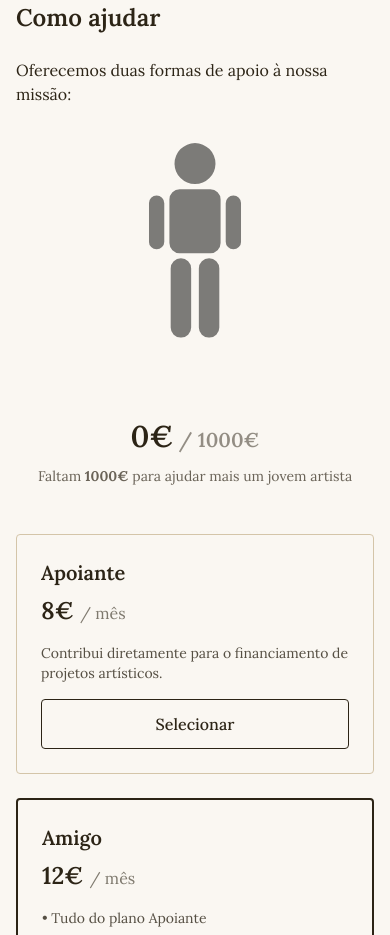
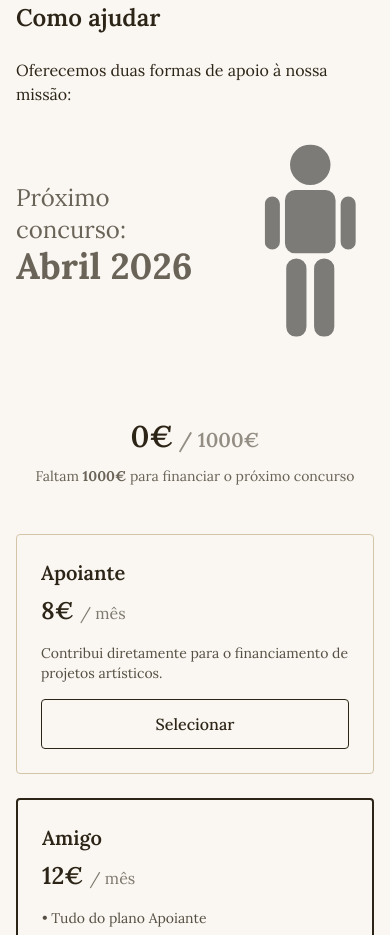
Before and after one commit to alramalho/amigosdochapim, a Next.js app: page / in a window 390 px wide. Shown: the part 1360-2295 px from the top of the page. Built offline with nearby package versions, Linux system fonts and the light colour scheme; no server answers.

Commit message:
feat: concurso style

```diff
--- a/src/components/donation-progress.tsx
+++ b/src/components/donation-progress.tsx
@@ -50,6 +50,11 @@ export function DonationProgress({ selectedAmount = 0 }: DonationProgressProps)
 
   return (
     <div className="flex flex-col items-center gap-6">
+      <div className="flex flex-row justify-around items-center md:gap-15 gap-6 w-full">
+        <div className="text-left mb-16">
+          <h1 className="text-2xl sm:text-3xl md:text-3xl text-foreground/70">Próximo concurso:</h1>
+          <h1 className="text-4xl sm:text-6xl md:text-6xl text-foreground/70 font-bold">Abril 2026</h1>
+        </div>
         <div className="relative w-32 h-64 md:w-40 md:h-80">
           {/* Human figure SVG */}
           <svg
@@ -95,7 +100,7 @@ export function DonationProgress({ selectedAmount = 0 }: DonationProgressProps)
                   width="100"
                   height={`${selectedProgress * 2}`}
                   fill="url(#selectedPattern)"
-                className="transition-all duration-700 ease-out"
+                  className="transition-all duration-[1500ms] ease-out"
                 />
               </g>
             )}
@@ -108,7 +113,7 @@ export function DonationProgress({ selectedAmount = 0 }: DonationProgressProps)
                 width="100"
                 height={`${donationsProgress * 2}`}
                 fill="#722F37"
-              className="transition-all duration-1000 ease-out"
+                className="transition-all duration-[2000ms] ease-out"
               />
             </g>
 
@@ -120,7 +125,7 @@ export function DonationProgress({ selectedAmount = 0 }: DonationProgressProps)
                 width="100"
                 height={`${fundosProgress * 2}`}
                 fill="var(--color-primary)"
-              className="transition-all duration-1000 ease-out"
+                className="transition-all duration-[2000ms] ease-out"
               />
             </g>
 
@@ -141,6 +146,7 @@ export function DonationProgress({ selectedAmount = 0 }: DonationProgressProps)
               <div className="w-6 h-6 border-2 border-primary border-t-transparent rounded-full animate-spin" />
             </div>
           )}
+        </div>
       </div>
 
       {/* Progress info */}
@@ -189,7 +195,7 @@ export function DonationProgress({ selectedAmount = 0 }: DonationProgressProps)
               "Objetivo alcançado!"
             )
           ) : (
-            <>Faltam <strong>{(goal - totalWithSelected).toFixed(0)}€</strong> para ajudar mais um jovem artista</>
+            <>Faltam <strong>{(goal - totalWithSelected).toFixed(0)}€</strong> para financiar o próximo concurso</>
           )}
         </p>
       </div>
--- a/src/components/donation-section.tsx
+++ b/src/components/donation-section.tsx
@@ -4,8 +4,8 @@ import { useState } from "react";
 import { DonationProgress } from "./donation-progress";
 import { PricingCard } from "./pricing-card";
 
-// 6 months of subscription (duration of each concurso)
-const SUBSCRIPTION_MONTHS = 6;
+// Duration of each concurso in months
+const SUBSCRIPTION_MONTHS = 4;
 const TIER_PRICES = {
   APOIANTE: 8,
   AMIGO: 12,
@@ -85,7 +85,7 @@ export function DonationSection() {
         <div className="mt-8 text-center">
           <p className="text-sm text-foreground/60 mb-4">
             Com a tua subscrição de {TIER_PRICES[selectedTier]}€/mês, contribuirás{" "}
-            <strong>{selectedAmount}€</strong> ao longo dos 6 meses do concurso.
+            <strong>{selectedAmount}€</strong> ao longo dos {SUBSCRIPTION_MONTHS} meses do concurso.
           </p>
           <button
             onClick={handleProceed}
```
Lines whose indentation alone changed are shown as unchanged.
